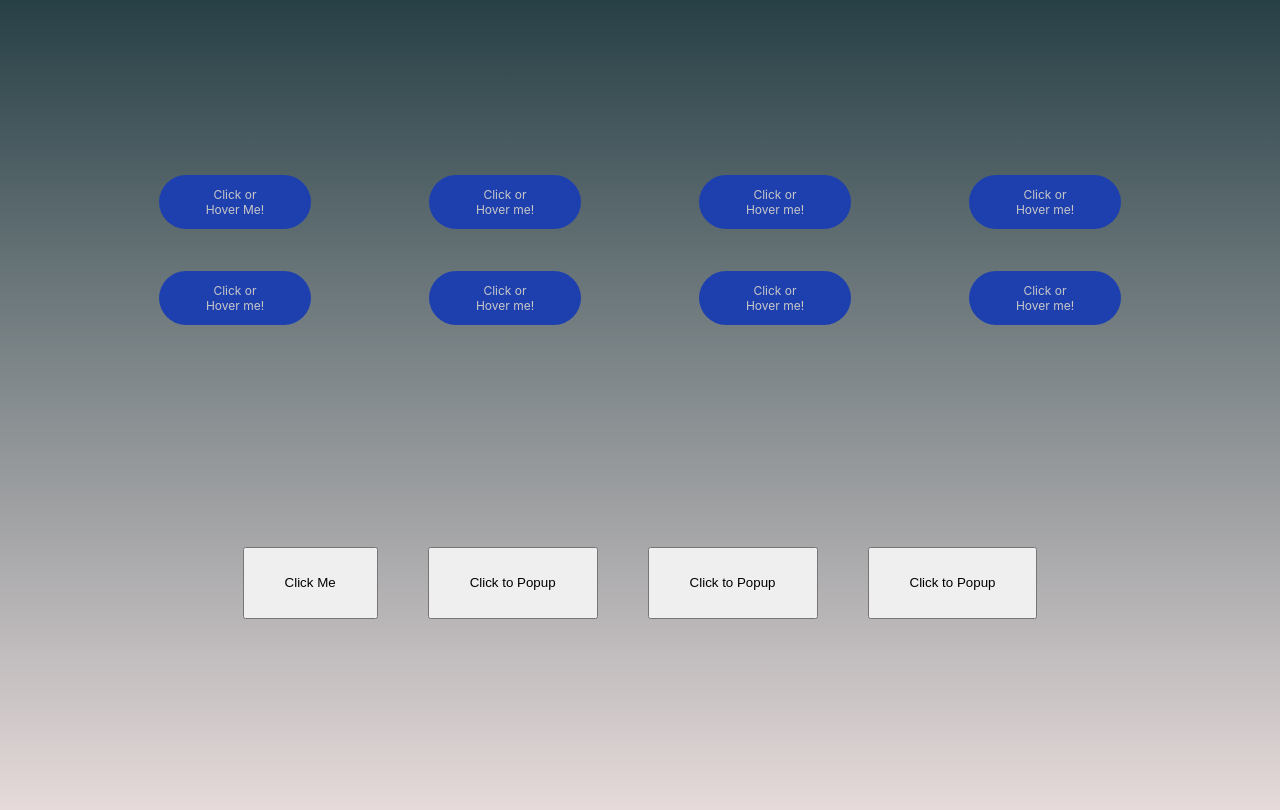
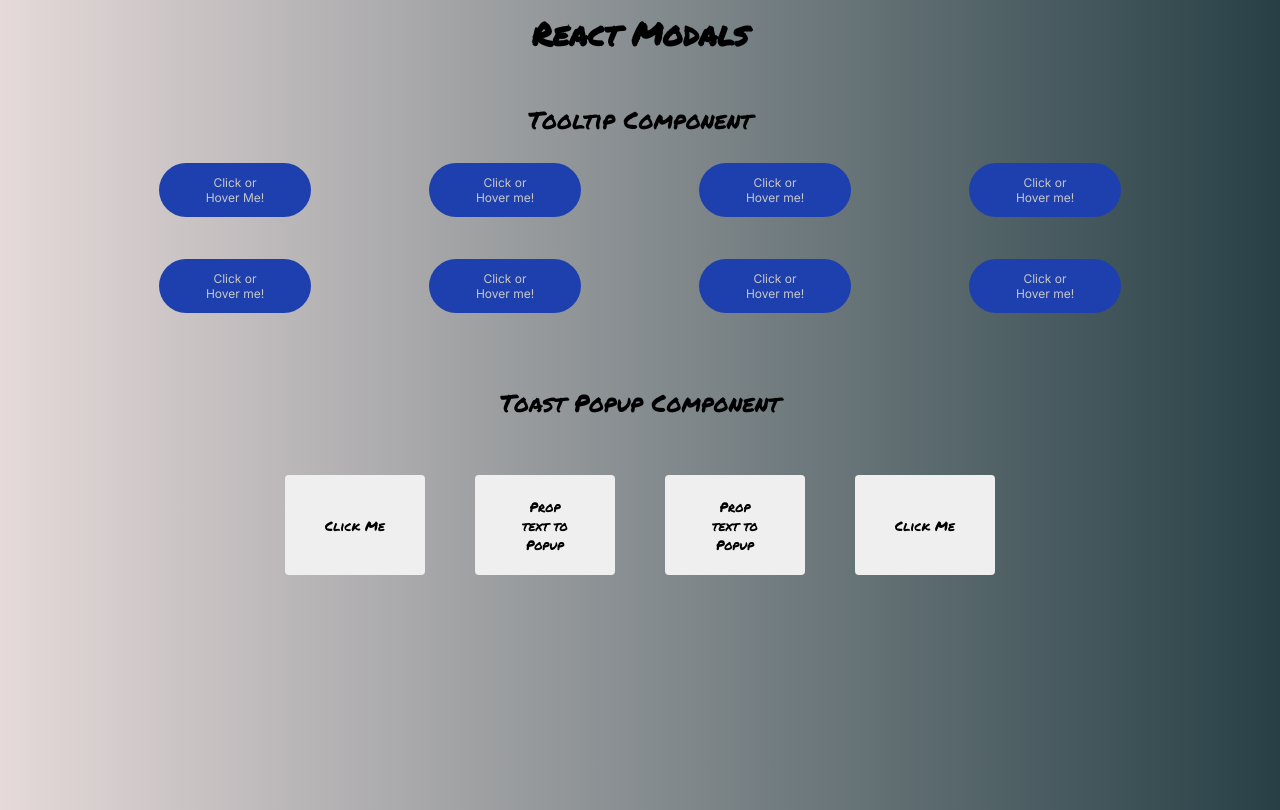
Before and after one commit to zenidreney/react-modals, a React (Vite) app: page / in a window 1280 px wide. Built offline with nearby package versions, Linux system fonts and the light colour scheme.

Commit message:
Modals finished

```diff
--- a/index.html
+++ b/index.html
@@ -1,12 +1,21 @@
 <!doctype html>
 <html lang="en">
+
 <head>
   <meta charset="UTF-8" />
   <meta name="viewport" content="width=device-width, initial-scale=1.0" />
   <title>React-Modals</title>
+
+  <link rel="preconnect" href="https://fonts.googleapis.com">
+  <link rel="preconnect" href="https://fonts.gstatic.com" crossorigin>
+  <link
+    href="https://fonts.googleapis.com/css2?family=Inter:ital,opsz,wght@0,14..32,100..900;1,14..32,100..900&family=Permanent+Marker&display=swap"
+    rel="stylesheet">
 </head>
+
 <body>
   <div id="root"></div>
   <script type="module" src="/src/main.tsx"></script>
 </body>
+
 </html>
--- a/src/App.tsx
+++ b/src/App.tsx
@@ -5,8 +5,15 @@ function App() {
 
   return (
     <div className="app-container">
-      {SampleTooltip}
+      <h1>React Modals</h1>
+
+      <section>
+<h2>Tooltip Component</h2>
+        {SampleTooltip}
+        </section>
+<h2>Toast Popup Component</h2>
       {SamplePopup}
+
     </div>
   )
 }
--- a/src/components/Popup/Banner/Banner.css
+++ b/src/components/Popup/Banner/Banner.css
@@ -10,8 +10,8 @@ div.banner-container {
     flex-direction: column;
     align-items: flex-start;
     justify-content: flex-start;
-    max-width: 384px;
-    width: 90%;
+    width: 90vw;
+    max-width: 400px;
     min-height: 3.25em;
     gap: 0.75em;
     margin-bottom: 0.125em;
--- a/src/components/Popup/Popup.css
+++ b/src/components/Popup/Popup.css
@@ -1,3 +1,24 @@
-button.popup-btn {
+.popup-btn {
+    font-family: "Permanent Marker", "cursive";
+    display: flex;
+    justify-content: center;
+    align-items: center;
     padding: 2em 3em;
+    border: none;
+    cursor: pointer;
+    border-radius: 4px;
+    width: 140px;
+    height: 100px;
 }
+
+.popup-btn:hover,
+.popup-btn:focus {
+    opacity: 0.7;
+}
+
+div.popup-container {
+    position: fixed;
+    top: 50%;
+    left: 50%;
+    transform: translate(-50%, -50%);
+}
--- a/src/components/Popup/Popup.tsx
+++ b/src/components/Popup/Popup.tsx
@@ -1,4 +1,5 @@
 import { useState, useEffect, cloneElement } from "react"
+import { createPortal } from "react-dom"
 import Banner from "./Banner/Banner"
 import type { BannerProps } from "./Banner/Banner"
 
@@ -16,8 +17,7 @@ function Popup({
 
     useEffect(() => {
         if (isOpen) {
-            const timer = setTimeout(() => { setIsOpen(false) }, 4000)
-            console.log("clicked")
+            const timer = setTimeout(() => { setIsOpen(false) }, 3000)
             return () => clearTimeout(timer)
         }
     }, [isOpen])
@@ -29,11 +29,17 @@ function Popup({
     return (
 
         <>
-            {isOpen && <Banner
-                text={text}
-                heading={heading}
-                variant={variant}
-            />}
+            {
+            createPortal(isOpen &&
+            <div className="popup-container">
+                <Banner
+                    text={text}
+                    heading={heading}
+                    variant={variant}
+                />
+            </div>,
+        document.body)
+            }
             {modalTrigger}
         </>
 
--- a/src/components/Popup/SamplePopup.tsx
+++ b/src/components/Popup/SamplePopup.tsx
@@ -2,12 +2,13 @@ import Popup from "./Popup"
 import type { CSSProperties } from "react"
 
 const styles: CSSProperties = {
+
     display: "flex",
     flexWrap: "wrap",
     alignItems: "center",
     justifyContent: "center",
     gap: "50px",
-    marginTop: "150px"
+    margin: "10px"
 
 }
 
@@ -21,16 +22,16 @@ const SamplePopup =
             variant="success"/>
         <Popup
             heading="Warning"
-            text="A netwrok error was detected"
-            variant="warning"><button className="popup-btn">Click to Popup</button></Popup>
+            text="A netwook error was detected"
+            variant="warning"><button className="popup-btn">Prop text to Popup</button></Popup>
         <Popup
             heading="Error"
             text="Please re-save your work again"
-            variant="error"><button className="popup-btn">Click to Popup</button></Popup>
+            variant="error"><button className="popup-btn">Prop text to Popup</button></Popup>
         <Popup
             heading="Information"
             text="Please read updated information"
-            variant="neutral"><button className="popup-btn">Click to Popup</button></Popup>
+            variant="neutral"/>
     </div>
 
 
--- a/src/components/Tooltip/SampleTooltip.tsx
+++ b/src/components/Tooltip/SampleTooltip.tsx
@@ -7,7 +7,7 @@ const styles: CSSProperties = {
     flexWrap: "wrap",
     alignItems: "center",
     justifyContent: "center",
-    marginTop: "150px"
+    marginTop: "10px"
 
 }
 
@@ -22,21 +22,22 @@ const SampleTooltip =
 
         <Tooltip
             light
-            header="Some Header"
-            text="Add some text to keep it up" ><button className="sample-btn">Click or Hover me!</button></Tooltip>
+            header="Always Trust"
+            text="Add some text to keep it up. Let the insipiration fill you." ><button className="sample-btn">Click or Hover me!</button></Tooltip>
 
         <Tooltip
             variant="blue"
             light
-            header="Some Header" ><button className="sample-btn">Click or Hover me!</button></Tooltip>
+            header="You Can Change" ><button className="sample-btn">Click or Hover me!</button></Tooltip>
         <Tooltip
             variant="pink"
             light
-            header="Some Header" ><button className="sample-btn">Click or Hover me!</button></Tooltip>
+            header="Keep Working" ><button className="sample-btn">Click or Hover me!</button></Tooltip>
         <Tooltip
             variant="green"
             light
-            header="Some Header" ><button className="sample-btn">Click or Hover me!</button></Tooltip>
+            header="Stay Joyful"
+            text="Add some text to keep it up. Let the insipiration fill you." ><button className="sample-btn">Click or Hover me!</button></Tooltip>
 
     </div>
 
--- a/src/components/Tooltip/Tooltip.css
+++ b/src/components/Tooltip/Tooltip.css
@@ -34,8 +34,7 @@ div.tooltip-fbox {
     font-weight: 400;
     font-size: 0.825rem;
     line-height: 20px;
-    width: fit-content;
-    min-width: 300px;
+    width: 115%;
     max-width: 384px;
 
     background-color: var(--tooltip-bg);
@@ -106,3 +105,9 @@ button.sample-btn {
     cursor: pointer;
 
 }
+
+@media(min-width: 450px) {
+    div.tooltip-fbox {
+        min-width: 300px;
+    }
+}
--- a/src/index.css
+++ b/src/index.css
@@ -4,18 +4,24 @@ body {
     /* Background gradient from https://uigradients.com/#Winter */
     background: #E6DADA;
     /* fallback for old browsers */
-    background: -webkit-linear-gradient(to bottom, #274046, #E6DADA);
+    background: -webkit-linear-gradient(to left, #274046, #E6DADA);
     /* Chrome 10-25, Safari 5.1-6 */
-    background: linear-gradient(to bottom, #274046, #E6DADA);
+    background: linear-gradient(to left, #274046, #E6DADA);
     /* W3C, IE 10+/ Edge, Firefox 16+, Chrome 26+, Opera 12+, Safari 7+ */
+
 
 }
 
 div.app-container {
+    font-family: "permanent marker", "cursive";
     display: flex;
     flex-direction: column;
     justify-content: center;
     align-items: center;
     gap: 2.8em;
+}
 
+div.app-container  h2 {
+    text-align: center;
+    font-weight: 400;
 }
```
Lines whose indentation alone changed are shown as unchanged.
